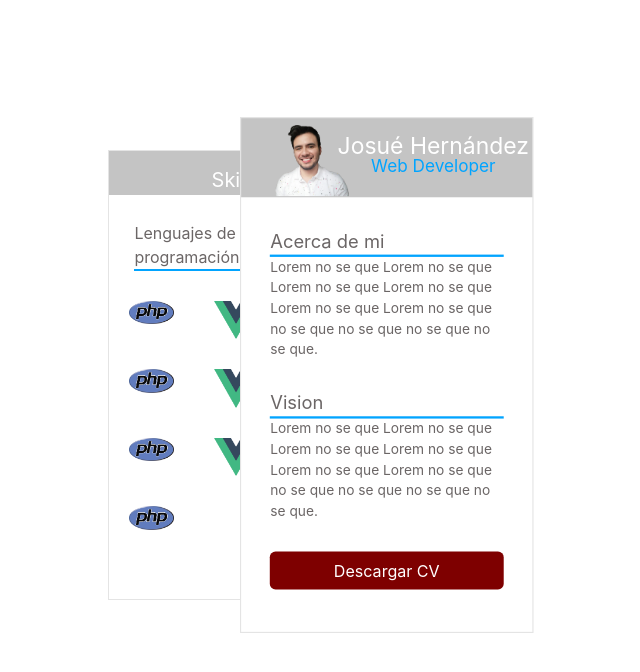
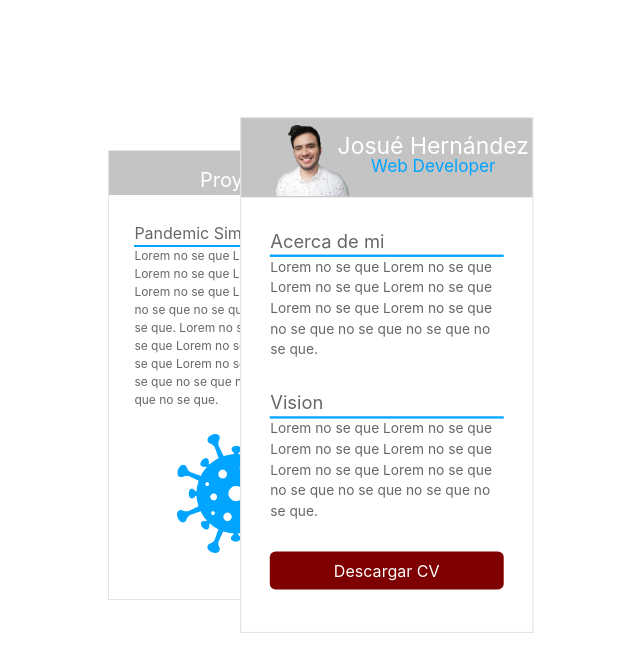
Before and after one commit to Josue0117/book, a Nuxt app: page / in a window 1280 px wide. Shown: the top 672 px of the page, without its empty margins (276-916 px from the left). Built offline with nearby package versions, Linux system fonts and the light colour scheme.

Commit message:
Adds 'Proyect' (descktop-dinamic) card

```diff
--- a/components/CardsContent.vue
+++ b/components/CardsContent.vue
@@ -30,6 +30,17 @@
         </div>
       </div>
     </div>
+
+    <!-- CARD 3 -->
+    <div class="card-2" v-if="cardNumber == 3">
+      <div class="row">
+        <Paragraph :title="proyectTittle" :content="proyectDescription" />
+      </div>
+      <div class="row proyect-img">
+        <div class="col-2"></div>
+        <img class="col-8" :src="require('@/assets/images/coronavirus-azul.png')" alt="virus-image">
+      </div>
+    </div>
   </div>
 </template>
 
@@ -41,7 +52,9 @@ import {
   VISION_TITLE,
   VISION_CONTENT,
   DOWNLOAD_BUTTON_TEXT,
-  SUBTITLE_1_CARD_2
+  SUBTITLE_1_CARD_2,
+  PANDEMIC_SIMULATOR_TITLE,
+  PANDEMIC_SIMULATOR_DESCRIPTION
 } from '@/constants-static-texts.js'
 export default {
   props: {
@@ -58,7 +71,9 @@ export default {
       visionContent: VISION_CONTENT,
       buttonText: DOWNLOAD_BUTTON_TEXT,
       programmingLanguages: SUBTITLE_1_CARD_2,
-      programmingLanguagesUrls: PROGRAMMING_LANGUAGUES_URLS
+      programmingLanguagesUrls: PROGRAMMING_LANGUAGUES_URLS,
+      proyectTittle: PANDEMIC_SIMULATOR_TITLE,
+      proyectDescription: PANDEMIC_SIMULATOR_DESCRIPTION
     }
   },
 }
@@ -83,9 +98,13 @@ export default {
   padding-bottom: 0;
 }
 
-.language-icon img{
-  display: table-cell;
+.language-icon img {
   width: 100%;
-  vertical-align: bottom;
+}
+
+.proyect-img img {
+  width: 100%;
+  padding: 10%;
+
 }
 </style>
--- a/constants-static-texts.js
+++ b/constants-static-texts.js
@@ -14,4 +14,6 @@ export const TITLE_CARD_2 = 'Skills'
 export const SUBTITLE_1_CARD_2 = 'Lenguajes de programación'
 
 // CARD 3
-export const TITLE_CARD_3 = 'Proyects'
+export const TITLE_CARD_3 = 'Proyect'
+export const PANDEMIC_SIMULATOR_TITLE = 'Pandemic Simulator'
+export const PANDEMIC_SIMULATOR_DESCRIPTION = 'Lorem no se que Lorem no se que Lorem no se que Lorem no se que Lorem no se que Lorem no se que no se que no se que no se que no se que. Lorem no se que Lorem no se que Lorem no se que Lorem no se que Lorem no se que Lorem no se que no se que no se que no se que no se que.'
--- a/pages/index.vue
+++ b/pages/index.vue
@@ -14,11 +14,11 @@
           :title="titleCard2"
           :cardNumber="2"
         />
-        <!-- <InfoCard
+        <InfoCard
           class="info-card card-3"
           :title="titleCard3"
           :cardNumber="3"
-        /> -->
+        />
       </div>
     </div>
   </div>
```
Also changed, not shown: assets/images/coronavirus-azul.png (added), assets/images/coronavirus.png (added), constants-urls.js (line endings or trailing spaces).
